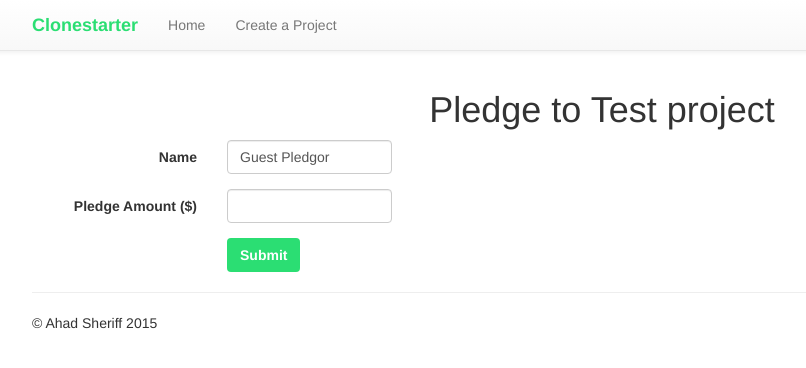
After one commit to ahadsheriff/Clonestarter, a Flask app: page /projects/1/pledge/ in a window 1280 px wide. The commit adds this page. Shown: the top 368 px of the page, without its empty margins (38-844 px from the left). Run offline with Flask 2, Linux system fonts and the light colour scheme; data comes from the database, SQL or seed files in the repository; both versions use the stored data as it was after the commit; some libraries are stand-ins or nearby versions.

Commit message:
Pledge form works
Not with real money yet, will implement Stripe API later.

```diff
--- a/clonestarter/__init__.py
+++ b/clonestarter/__init__.py
@@ -55,3 +55,30 @@ def project_detail(project_id):
 		abort(404)
 
 	return render_template("project_detail.html", project = project)
+
+@app.route('/projects/<int:project_id>/pledge/', methods=['GET', 'POST'])
+def pledge(project_id):
+
+	project = db.session.query(Project).get(project_id)
+	if project is None:
+		abort(404)
+
+	if request.method == "GET":
+		return render_template('pledge.html', project = project)
+
+	if request.method == "POST":
+		#Handle the form submission
+
+		# Hardcode guest pledgor member for now
+		guest_creator = db.session.query(Member).filter_by(id=2).one()
+
+		new_pledge = Pledge(
+			member_id = guest_creator.id,
+			project_id = project.id,
+			amount = request.form.get("amount"),
+			time_created = datetime.datetime.now(),
+		)
+		db.session.add(new_pledge)
+		db.session.commit()
+
+		return redirect(url_for('project_detail', project_id=project.id))
--- /dev/null
+++ b/clonestarter/templates/pledge.html
@@ -0,0 +1,35 @@
+{% extends "base.html" %}
+{% set active_page = "pledge" %}
+
+{% block subtitle %}
+    Pledge
+{% endblock %}
+
+{% block content %}
+
+  <div>
+    <h1 class="text-center"> Pledge to {{  project.name }} </h1>
+  </div>
+
+  <form class="form-horizontal" method="POST" action="{{ url_for('pledge', project_id=project.id) }}">
+    <div class="form-group">
+      <label for="amount" class="col-sm-2 control-label">Name</label>
+      <div class="col-sm-2">
+        <span class="form-control">Guest Pledgor</span>
+      </div>
+    </div>
+
+    <div class="form-group">
+      <label for="amount" class="col-sm-2 control-label">Pledge Amount ($)</label>
+      <div class="col-sm-2">
+        <input type="number" class="form-control" id="amount" name="amount">
+      </div>
+    </div>
+    <div class="form-group">
+      <div class="col-sm-offset-2 col-sm-10">
+        <button type="submit" class="btn btn-punchstarter">Submit</button>
+      </div>
+    </div>
+  </form>
+
+{% endblock content %}
--- a/clonestarter/templates/project_detail.html
+++ b/clonestarter/templates/project_detail.html
@@ -46,7 +46,7 @@
 			</div>
 
 			<div class="panel">
-				<a href=# class="btn btn-clonestarter">Pledge Now</a>
+				<a href="{{ url_for('pledge', project_id=project.id) }}" class="btn btn-punchstarter">Pledge Now</a>
 			</div>
 
 		</div>
```
Also changed, not shown: clonestarter/app.db, 1 other file.
